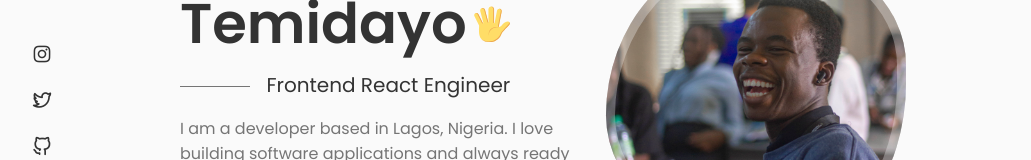
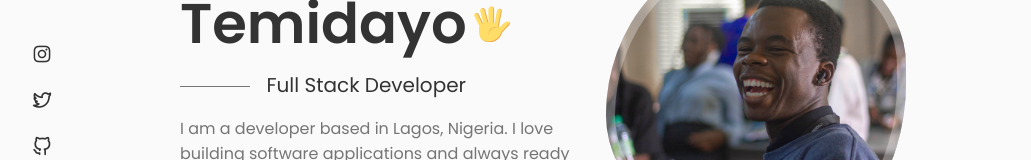
Before and after one commit to Themydee/temi, a React (Create React App) app: page / in a window 1280 px wide. Shown: the part 288-448 px from the top of the page, without its empty margins (124-1155 px from the left). Built offline with nearby package versions, Linux system fonts and the light colour scheme.

Commit message:
Update Data.jsx

```diff
--- a/src/components/home/Data.jsx
+++ b/src/components/home/Data.jsx
@@ -55,7 +55,7 @@
             </svg>
         </h1>
 
-        <h3 className="home__subtitle">Frontend React Engineer</h3>
+        <h3 className="home__subtitle">Full Stack Developer</h3>
         <p className="home__description">I am a developer based in Lagos, Nigeria. I love building software applications and  always ready to take on a task </p>
 
         <a href="#contact" className="button button--flex">
```
